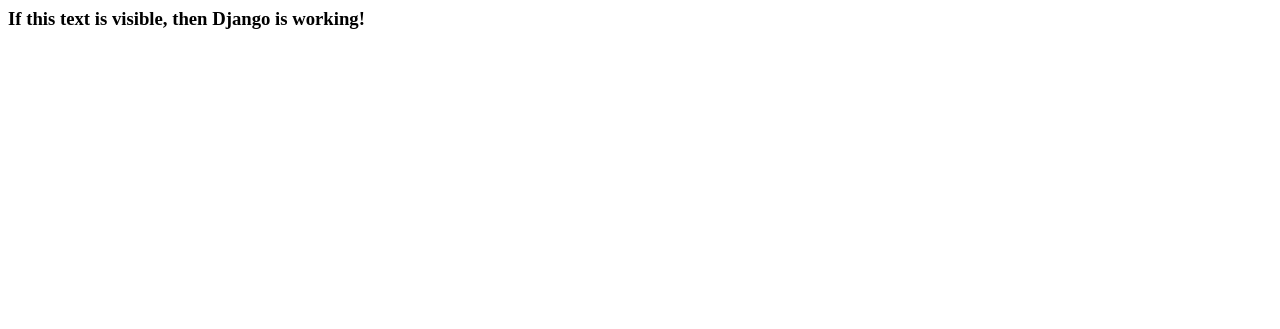
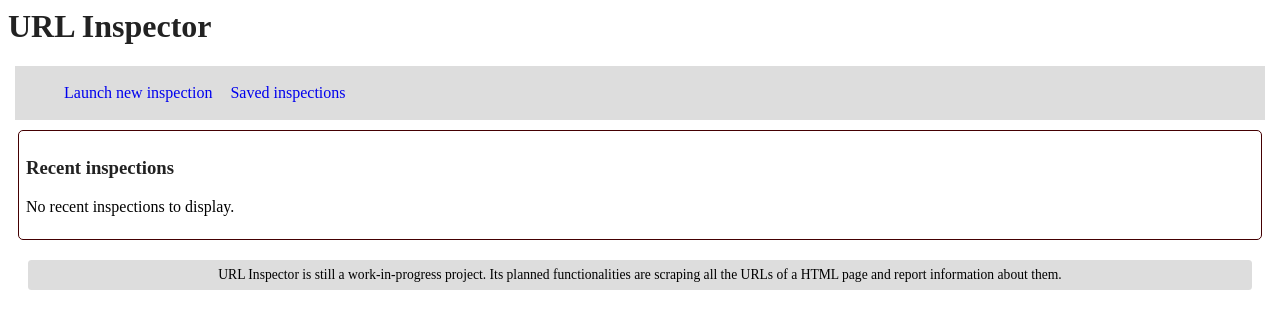
Before and after one commit to acsor/URL-Inspector, a Django app: page / in a window 1280 px wide. Shown: the top 329 px of the page. Run offline with Django 3.2, Linux system fonts and the light colour scheme.

Commit message:
Add basic structure and style to the webpages.

```diff
--- a/URLInspectorApp/static/urlinspector/style.css
+++ b/URLInspectorApp/static/urlinspector/style.css
@@ -0,0 +1,37 @@
+h1, h2, h3, h4, h5, h6 {
+    color: #222;
+}
+
+main {
+    border: 1px #440002 solid;
+    border-radius: 5px;
+    margin: 10px;
+    padding: 7px;
+}
+
+body > nav {
+    background-color: #DDD;
+
+    margin: 7px;
+    padding: 2px;
+}
+
+body > nav li {
+    display: inline;
+    padding: 7px;
+}
+
+body > nav a {
+    text-decoration: none;
+}
+
+footer {
+    background-color: #DDD;
+
+    font-size: 85%;
+    text-align: center;
+
+    border-radius: 3.5px;
+    margin: 20px;
+    padding: 7px;
+}
--- a/URLInspectorApp/templates/urlinspector/base.html
+++ b/URLInspectorApp/templates/urlinspector/base.html
@@ -9,11 +9,25 @@
 </head>
 
 <body>
+<h1>URL Inspector</h1>
+
+<nav>
+    <ul>
+        <li><a href="http://nevervisited.com">Launch new inspection</a></li>
+        <li><a href="http://example.com">Saved inspections</a></li>
+    </ul>
+</nav>
+
 <main>
     {% block content %}
 
     {% endblock %}
 </main>
+
+<footer>
+    URL Inspector is still a work-in-progress project. Its planned functionalities are scraping all the URLs
+    of a HTML page and report information about them.
+</footer>
 </body>
 
 </html>
--- a/URLInspectorApp/templates/urlinspector/index.html
+++ b/URLInspectorApp/templates/urlinspector/index.html
@@ -1,7 +1,11 @@
 {% extends "urlinspector/base.html" %}
 
-{% block title %}Index | {{ block.super }}{% endblock %}
+{% block content %}
+    <h3>Recent inspections</h3>
 
-{% block content %}
-    <h3>If this text is visible, then Django is working!</h3>
+    {% if inspections %}
+        <!-- TO-DO Implement recent inspections listing -->
+    {% else %}
+        <p>No recent inspections to display.</p>
+    {% endif %}
 {% endblock %}
--- a/URLInspectorApp/urls.py
+++ b/URLInspectorApp/urls.py
@@ -5,5 +5,5 @@
 app_name = "URLInspectorApp"
 
 urlpatterns = [
-    url(r"^(?:index)?$", IndexView.as_view(), name="index"),
+    url(r"^$", IndexView.as_view(), name="index"),
 ]
```
